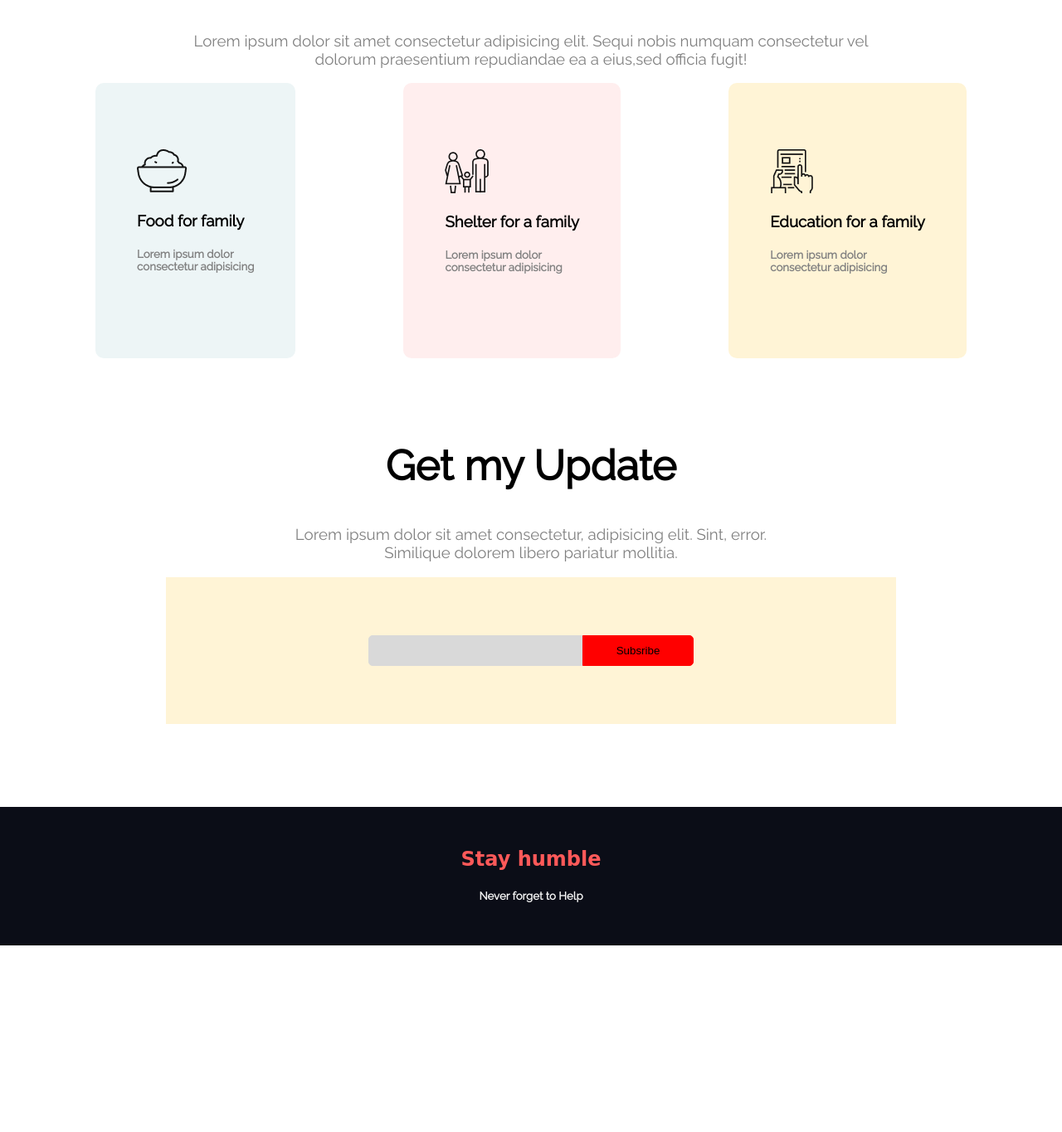
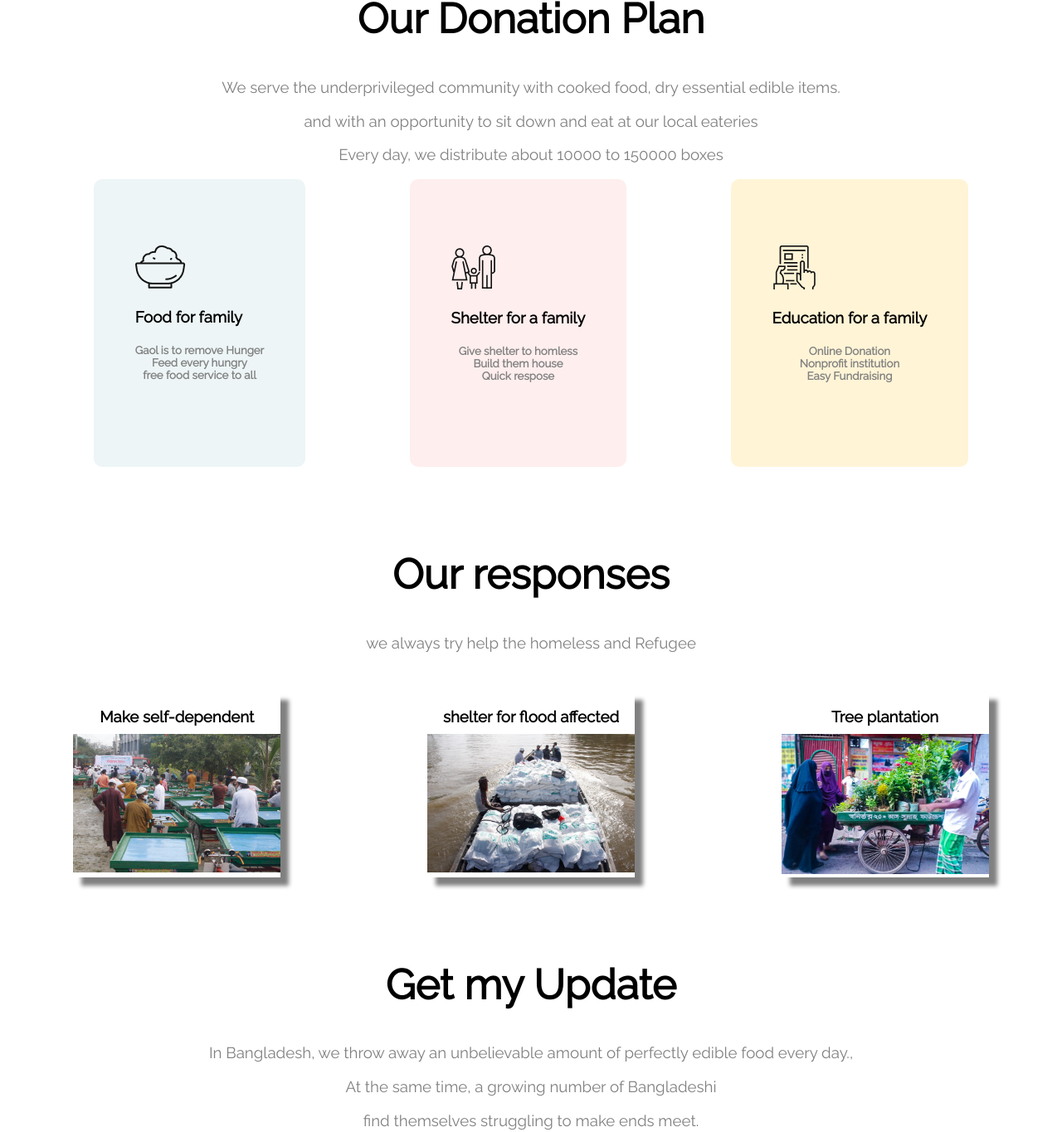
Before and after one commit to jaber1104076/Assignment-One, a plain HTML site: page index.html in a window 1280 px wide. Shown: the part 1349-2714 px from the top of the page at 83% size. Before the commit the page ends 2489 px from the top, so only its background shows below. Drawn offline with Linux system fonts and the light colour scheme; a web font is replaced by a local one.

Commit message:
bonus task

```diff
--- a/index.html
+++ b/index.html
@@ -19,10 +19,8 @@
         <div class="top-elements">
             <h1 class="weight"><strong>Let's Help Those Who Are</strong> </h1>
             <h1 class="weight"><strong>More in need</strong></h1>
-            <p>Lorem ipsum dolor sit, amet consectetur adipisicing elit. Possimus, laudantium
-                perspiciatis sed ullam,<br> in iusto illum soluta ducimus. consequatur sint quidem
-                illum
-                officia?</p><br>
+            <p>We believe it is our responsibility to be good stewards of the food that God has entrusted to us</p>
+            <p> To utilize available resources to serve the less fortunate </p><br>
             <a class="button" href="#">Donate Now</a>
         </div>
         </div>
@@ -30,9 +28,8 @@
     <section>
         <Div class="middle-element">
             <h1 class="d-modify"><strong>Donate Today</strong></h1>
-            <h3 class="para">Lorem ipsum dolor sit, amet consectetur adipisicing elit. Sunt, vero.
-                Molestiae rerum
-                earu,<br> accusantium sit tenetur hic provident molestiae dolorem.</h3>
+            <h3 class="para"> Happiness to poor people. More than million street people are being given dinner </h3>
+            <h3 class="para"> gifts at a good hotel. Our Programs are quite unique.</h3>
         </Div>
 
     </section>
@@ -55,7 +52,7 @@
             </div>
         </div>
         <div class="middle-element">
-            <h3 class="text-design">Other amount (tk)</h3>
+            <input class="text-design" type="text" placeholder="Other Amount (tk)"><br>
             <hr id="horigental-line"><br><br>
             <a class="button" href="#">Donate now</a>
         </div>
@@ -63,34 +60,64 @@
     <section>
         <div class="middle-element">
             <h1 class="d-modify"><strong>Our Donation Plan</strong></h1>
-            <h3 class="para">Lorem ipsum dolor sit amet consectetur adipisicing elit. Sequi nobis numquam consectetur
-                vel <br>
-                dolorum praesentium repudiandae ea a eius,sed officia fugit!</h3>
+            <h3 class="para">We serve the underprivileged community with cooked food, dry essential edible items.
+                <h3 class="para">and with an opportunity to sit down and eat at our local eateries</h3>
+                <h3 class="para">Every day, we distribute about 10000 to 150000 boxes </h3>
         </div>
         <div class="donation-flex">
             <div class="color1">
                 <img src="icons/food.png" alt="food">
                 <h3>Food for family</h3>
-                <h5 class="text-justify">Lorem ipsum dolor <br> consectetur adipisicing </h5>
+                <h5 class="text-justify">Gaol is to remove Hunger<br>Feed every hungry <br>free food service to all</h5>
             </div>
             <div class="color2">
                 <img src="icons/shelter.png" alt="Shelter">
                 <h3>Shelter for a family</h3>
-                <h5 class="text-justify">Lorem ipsum dolor <br> consectetur adipisicing </h5>
+                <h5 class="text-justify">Give shelter to homless <br>Build them house <br> Quick respose</h5>
             </div>
             <div class="color3">
                 <img src="icons/Frame-1.png" alt="Education">
                 <h3>Education for a family</h3>
-                <h5 class="text-justify">Lorem ipsum dolor <br> consectetur adipisicing </h5>
+                <h5 class="text-justify">Online Donation
+                    <br> Nonprofit institution <br>
+                    Easy Fundraising
+                </h5>
+            </div>
+        </div>
+    </section>
+    <section>
+        <div class="middle-element">
+            <h1 class="d-modify"><strong>Our responses</strong></h1>
+            <h3 class="para">we always try help the homeless and Refugee</h3>
+        </div>
+        <div class="box1">
+            <div class="card">
+                <div class="text">
+                    <h3 class="link-dec">Make self-dependent</h3>
+                </div>
+                <img src="images/self.jpg" alt="">
+            </div>
+            <div class="card">
+                <div class="text">
+                    <h3 class="link-dec">shelter for flood affected</h3>
+                </div>
+                <img src="images/relief_distribution_gallery_6.jpg" alt="">
+            </div>
+            <div class="card">
+                <div class="text">
+                    <h3 class="link-dec">Tree plantation</h3>
+                </div>
+                <img src="images/selfreliant.jpg" alt="">
             </div>
         </div>
     </section>
     <section>
         <div class="middle-element">
             <h1 class="d-modify"><strong>Get my Update</strong></h1>
-            <h3 class="para">Lorem ipsum dolor sit amet consectetur, adipisicing elit. Sint, error. <br> Similique
-                dolorem libero
-                pariatur mollitia.</h3>
+            <h3 class="para"> In Bangladesh, we throw away an unbelievable amount of perfectly edible food every day.,
+                <h3 class="para">At
+                    the same time, a growing number of Bangladeshi </h3>
+                <h3 class="para"> find themselves struggling to make ends meet.</h3>
         </div>
         <div class="form-background middle-element">
             <form>
--- a/style.css
+++ b/style.css
@@ -73,6 +73,10 @@ section {
 
 .text-design {
     color: rgb(204, 199, 199);
+    border: none;
+    margin-top: 30px;
+    margin-bottom: 20px;
+    font-size: 25px;
 }
 
 .donation-flex {
@@ -105,6 +109,7 @@ section {
 .text-justify {
     text-align: justify;
     color: gray;
+    text-align: center;
 }
 
 footer {
@@ -149,3 +154,28 @@ footer h5 {
     border: 1px solid red;
     margin-left: -5px;
 }
+
+div.box1 {
+    width: 100%;
+    display: flex;
+    flex-wrap: wrap;
+    justify-content: space-around;
+}
+
+div.card {
+    width: 250px;
+    text-align: center;
+    margin-top: 30px;
+    box-shadow: 10px 10px 5px gray;
+
+}
+
+div.card img {
+    width: 100%;
+
+}
+
+.link-dec {
+    color: black;
+    margin-bottom: 10px;
+}
```
Also changed, not shown: images/food_distribution_gallery_4.jpg (added), images/relief_distribution_gallery_6.jpg (added), images/self.jpg (added), images/selfreliant.jpg (added).
